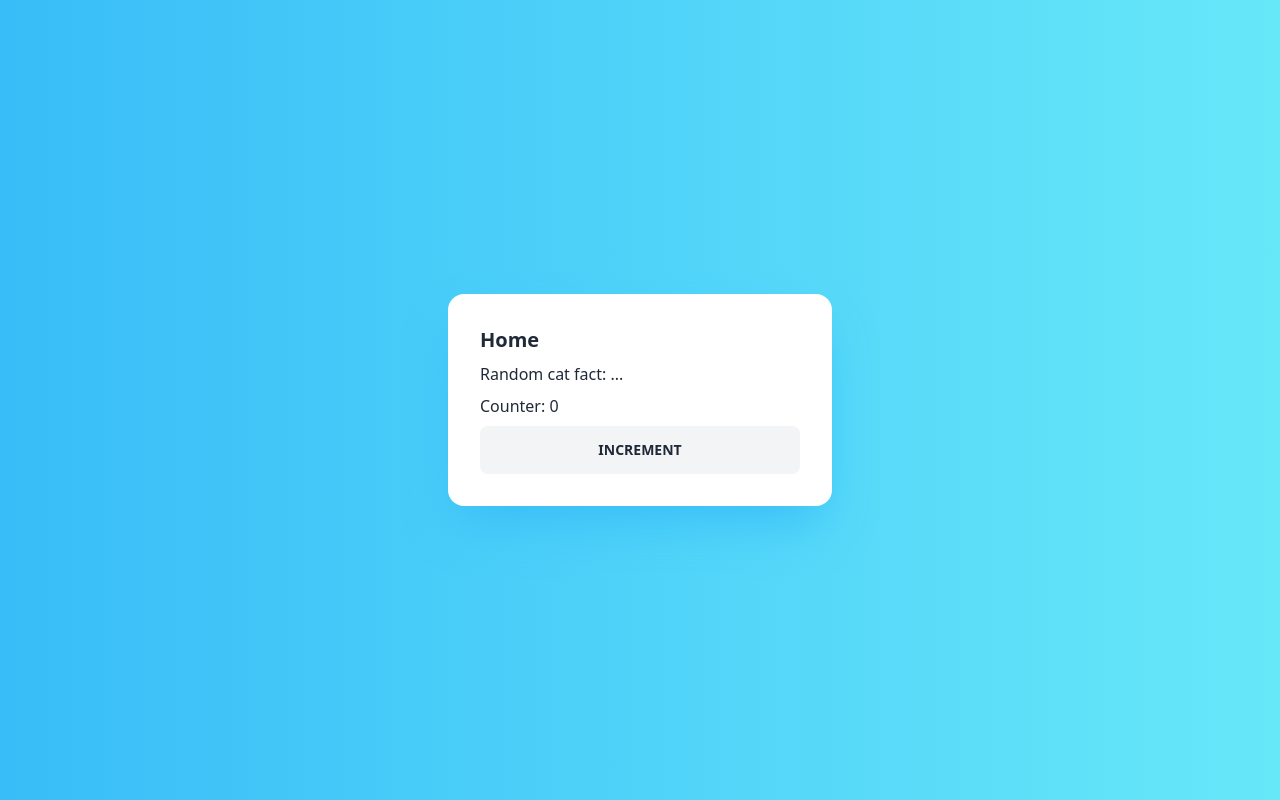
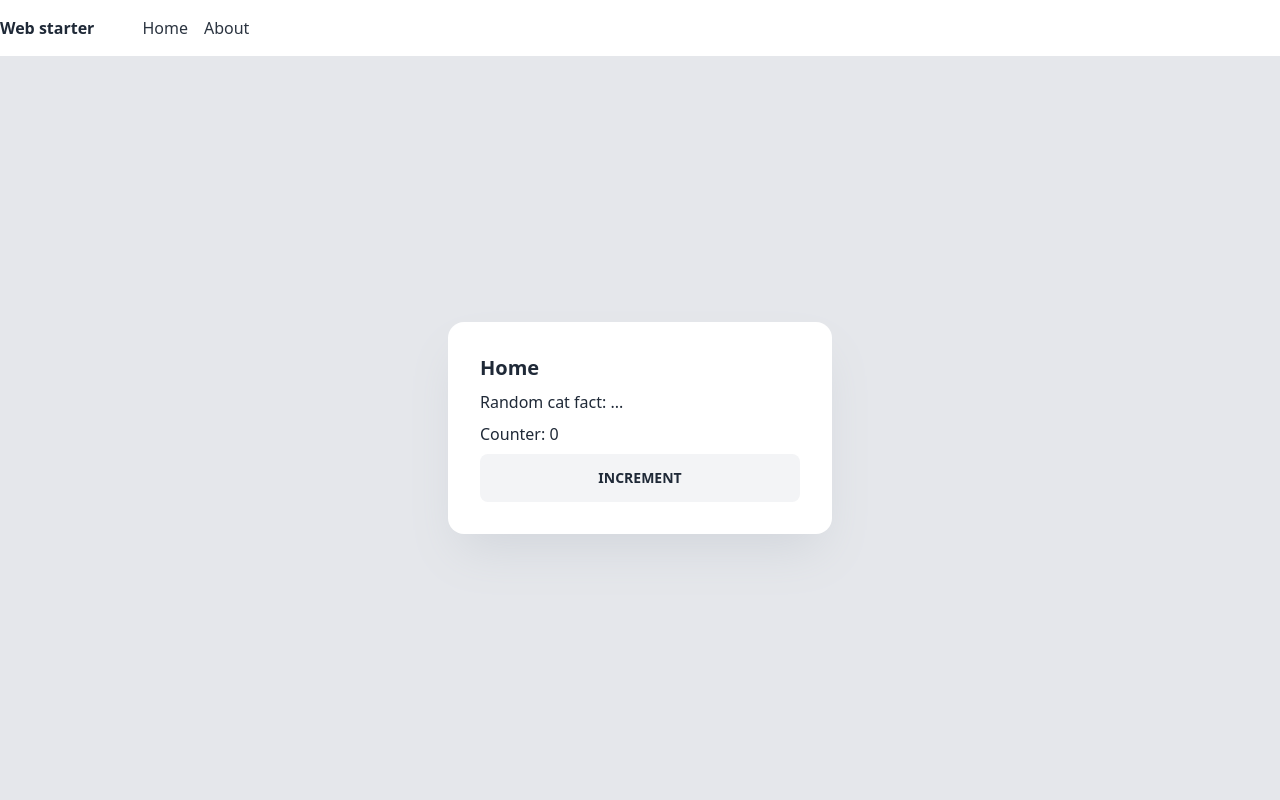
Before and after one commit to Ziao/web-starter, a React (Vite) app: page / in a window 1280 px wide. Built offline with nearby package versions, Linux system fonts and the light colour scheme; no server answers.

Commit message:
feat: introduced layout system, dummy navbar

```diff
--- a/src/app.tsx
+++ b/src/app.tsx
@@ -4,9 +4,5 @@ import { router } from "./lib/router.tsx";
 
 interface AppProps {}
 export const App: FC<AppProps> = ({}) => {
-    return (
-        <div className="min-h-screen flex justify-center items-center">
-            <RouterProvider router={router} />
-        </div>
-    );
+    return <RouterProvider router={router} />;
 };
--- /dev/null
+++ b/src/components/layouts/defaultLayout.tsx
@@ -0,0 +1,12 @@
+import { FC, PropsWithChildren } from "react";
+import { Navbar } from "../navigation/navbar/navbar.tsx";
+
+interface DefaultLayoutProps extends PropsWithChildren {}
+export const DefaultLayout: FC<DefaultLayoutProps> = ({ children }) => {
+    return (
+        <>
+            <Navbar />
+            {children}
+        </>
+    );
+};
--- /dev/null
+++ b/src/components/navigation/navbar/navbar.scss
@@ -0,0 +1,13 @@
+.Navbar {
+    @apply sticky top-0;
+    @apply bg-white;
+
+    .container {
+        @apply h-14;
+        @apply flex items-center space-x-4;
+    }
+
+    .link {
+        @apply no-underline;
+    }
+}
--- /dev/null
+++ b/src/components/navigation/navbar/navbar.tsx
@@ -0,0 +1,20 @@
+import { FC } from "react";
+import "./navbar.scss";
+import { Link } from "react-router-dom";
+
+interface NavbarProps {}
+export const Navbar: FC<NavbarProps> = ({}) => {
+    return (
+        <div className="Navbar">
+            <div className="container">
+                <strong className="mr-8">Web starter</strong>
+                <Link to={"/"} className="link link-neutral">
+                    Home
+                </Link>
+                <Link to={"/"} className="link link-neutral">
+                    About
+                </Link>
+            </div>
+        </div>
+    );
+};
--- a/src/components/pages/home.tsx
+++ b/src/components/pages/home.tsx
@@ -1,6 +1,7 @@
 import { FC, useState } from "react";
 import { useTitle } from "react-use";
 import { useCatFactQuery } from "../../lib/queries/useCatFactQuery.ts";
+import { DefaultLayout } from "../layouts/defaultLayout.tsx";
 
 interface HomeProps {}
 export const Home: FC<HomeProps> = () => {
@@ -10,7 +11,9 @@ export const Home: FC<HomeProps> = () => {
     useTitle("Home");
 
     return (
-        <main className="card shadow-2xl shadow-sky-400 bg-white w-96">
+        <DefaultLayout>
+            <div className="container grow flex justify-center items-center">
+                <main className="card shadow-2xl shadow-gray-300 bg-white w-96">
                     <div className="card-body">
                         <h2 className="card-title">Home</h2>
                         <p>Random cat fact: {isLoading ? "..." : fact}</p>
@@ -26,5 +29,7 @@ export const Home: FC<HomeProps> = () => {
                         </button>
                     </div>
                 </main>
+            </div>
+        </DefaultLayout>
     );
 };
--- a/src/css/main.scss
+++ b/src/css/main.scss
@@ -5,5 +5,11 @@
 @import "components";
 
 body {
-    @apply bg-gradient-to-r from-sky-400 to-cyan-300;
+    @apply bg-gray-200;
 }
+
+#root {
+    // Probably worth keeping
+    @apply min-h-screen;
+    @apply flex flex-col items-stretch;
+}
```
Also changed, not shown: 1 other file (tests, documents, lock files or other folders). Lines whose indentation alone changed are shown as unchanged.
